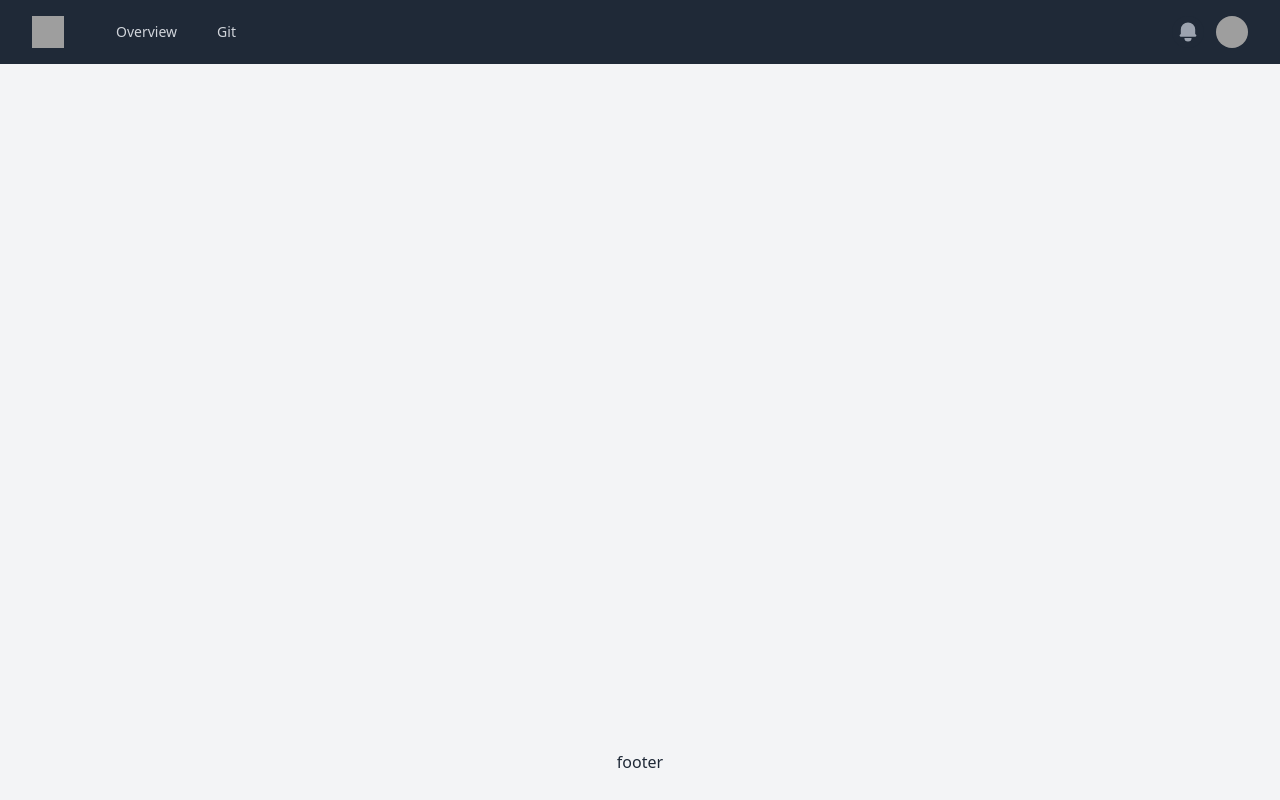
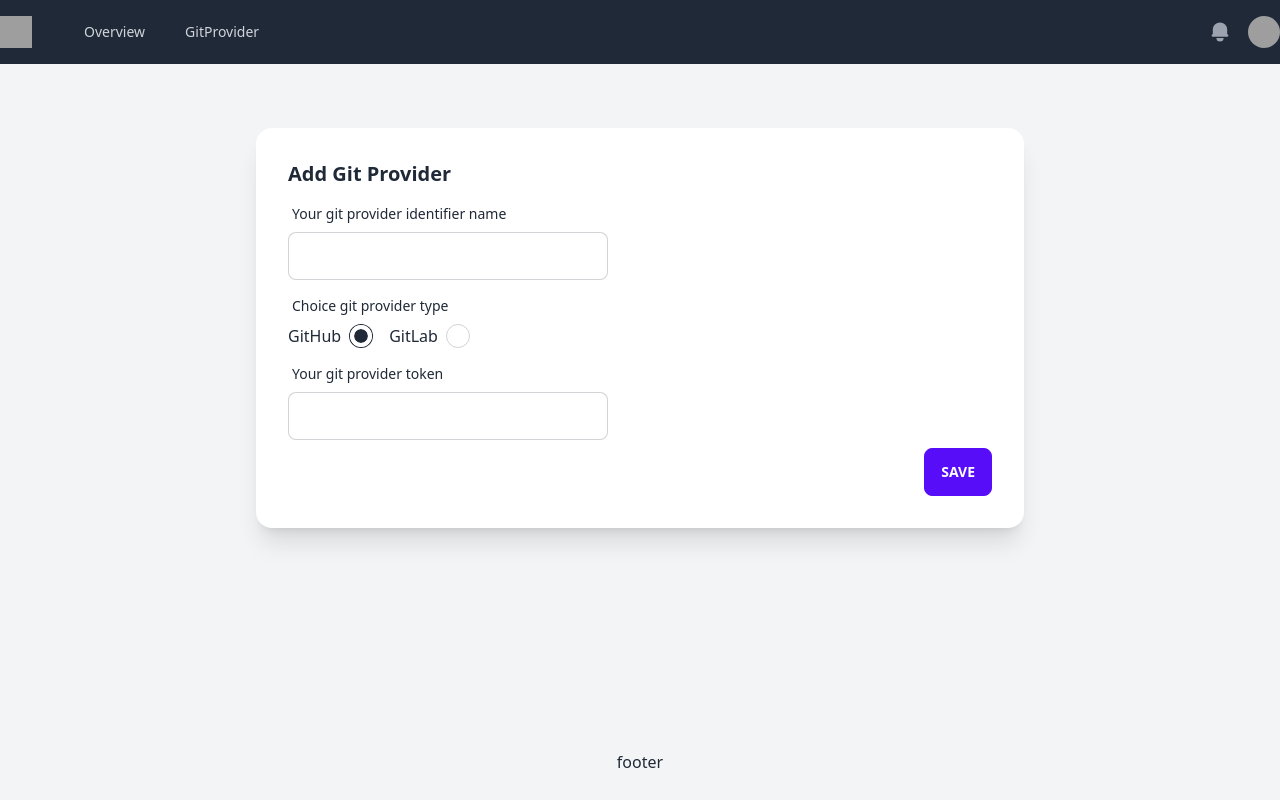
Before and after one commit to long2ice/devme-web, a React (Create React App) app: page /add-git in a window 1280 px wide. Built offline with nearby package versions, Linux system fonts and the light colour scheme; grey boxes are pictures that could not be loaded.

Commit message:
update pages

```diff
--- a/package.json
+++ b/package.json
@@ -4,6 +4,7 @@
   "private": true,
   "dependencies": {
     "@headlessui/react": "^1.6.6",
+    "axios": "^0.27.2",
     "daisyui": "^2.20.0",
     "react": "^18.2.0",
     "react-dom": "^18.2.0",
--- /dev/null
+++ b/src/apis/project.ts
@@ -0,0 +1,10 @@
+import axios from "../axios";
+
+interface CreateProject {}
+
+async function create_project(project: CreateProject) {
+  const res = await axios.post("/project", project);
+  return res.data;
+}
+
+export default create_project;
--- a/src/app.tsx
+++ b/src/app.tsx
@@ -4,6 +4,7 @@ import Project from "./pages/project";
 import Git from "./pages/git";
 import Nav from "./components/nav";
 import Footer from "./components/footer";
+import AddGit from "./pages/add-git";
 
 export default function App() {
   return (
@@ -13,6 +14,7 @@ export default function App() {
         <Route path="/" element={<Overview />} />
         <Route path="/project" element={<Project />} />
         <Route path="/git" element={<Git />} />
+        <Route path="/add-git" element={<AddGit />} />
       </Routes>
       <Footer />
     </div>
--- /dev/null
+++ b/src/axios.ts
@@ -0,0 +1,7 @@
+import axios from "axios";
+
+const http = axios.create({
+  baseURL: process.env.REACT_APP_API_URL || "http://localhost:8000",
+});
+
+export default http;
--- a/src/components/nav.tsx
+++ b/src/components/nav.tsx
@@ -2,6 +2,7 @@ import { HiBell, HiMenu, HiX } from "react-icons/hi";
 import { Disclosure, Menu, Transition } from "@headlessui/react";
 import { Fragment } from "react";
 import { Link, useLocation } from "react-router-dom";
+
 const user = {
   name: "Tom Cook",
   email: "tom@example.com",
@@ -10,7 +11,7 @@ const user = {
 };
 const navigation = [
   { name: "Overview", href: "/" },
-  { name: "Git", href: "/git" },
+  { name: "GitProvider", href: "/git" },
 ];
 const userNavigation = [
   { name: "Your Profile", href: "#" },
@@ -21,13 +22,14 @@ const userNavigation = [
 function classNames(...classes: Array<string>) {
   return classes.filter(Boolean).join(" ");
 }
+
 export default function Nav() {
   const location = useLocation();
   return (
     <Disclosure as="nav" className="bg-gray-800">
       {({ open }) => (
         <>
-          <div className="max-w-7xl mx-auto px-4 sm:px-6 lg:px-8">
+          <div className="max-w-7xl mx-auto">
             <div className="flex items-center justify-between h-16">
               <div className="flex items-center">
                 <div className="flex-shrink-0">
--- /dev/null
+++ b/src/pages/add-git.tsx
@@ -0,0 +1,45 @@
+export default function AddGit() {
+  return (
+    <div className="card bg-base-100 shadow-xl mx-[20%] mt-[5%]">
+      <div className="card-body">
+        <h2 className="card-title">Add Git Provider</h2>
+        <div className="form-control w-full max-w-xs">
+          <label className="label">
+            <span className="label-text">
+              Your git provider identifier name
+            </span>
+          </label>
+          <input type="text" className="input input-bordered w-full max-w-xs" />
+        </div>
+        <div className="form-control w-full max-w-xs">
+          <label className="label">
+            <span className="label-text">Choice git provider type</span>
+          </label>
+          <div className="flex gap-4">
+            <label className="flex gap-2">
+              <span>GitHub</span>
+              <input type="radio" name="type" className="radio" checked />
+            </label>
+            <label className="flex gap-2">
+              <span>GitLab</span>
+              <input
+                type="radio"
+                name="type"
+                className="radio checked:bg-primary"
+              />
+            </label>
+          </div>
+        </div>
+        <div className="form-control w-full max-w-xs">
+          <label className="label">
+            <span className="label-text">Your git provider token</span>
+          </label>
+          <input type="text" className="input input-bordered w-full max-w-xs" />
+        </div>
+        <div className="card-actions justify-end">
+          <button className="btn btn-primary">Save</button>
+        </div>
+      </div>
+    </div>
+  );
+}
--- a/src/pages/git.tsx
+++ b/src/pages/git.tsx
@@ -6,11 +6,11 @@ export default function Git() {
     <div>
       <header className="bg-white shadow">
         <div className="flex items-center max-w-7xl mx-auto py-6 px-4 sm:px-6 lg:px-8">
-          <h1 className="text-3xl font-bold text-gray-900">Git</h1>
-          <Link to="/project" className="ml-auto">
+          <h1 className="text-3xl font-bold text-gray-900">GitProvider</h1>
+          <Link to="/add-git" className="ml-auto">
             <button className="btn gap-2">
               <IoMdAdd size="1.5em" />
-              New Git Provider
+              Add Git Provider
             </button>
           </Link>
         </div>
--- a/src/pages/overview.tsx
+++ b/src/pages/overview.tsx
@@ -5,7 +5,7 @@ export default function Overview() {
   return (
     <div>
       <header className="bg-white shadow">
-        <div className="flex items-center max-w-7xl mx-auto py-6 px-4 sm:px-6 lg:px-8">
+        <div className="flex items-center max-w-7xl mx-auto py-6">
           <h1 className="text-3xl font-bold text-gray-900">Overview</h1>
           <Link to="/project" className="ml-auto">
             <button className="btn gap-2">
--- a/src/pages/project.tsx
+++ b/src/pages/project.tsx
@@ -1,3 +1,32 @@
+import { FaGithub, FaGitlab } from "react-icons/fa";
+import { Link } from "react-router-dom";
+
 export default function Project() {
-  return <h1>project</h1>;
+  return (
+    <div className="card bg-base-100 shadow-xl mx-[20%] mt-[5%]">
+      <div className="card-body">
+        <h2 className="card-title">Import Git Repository</h2>
+        <div className="card bg-gray-100 shadow-xl py-[5%] px-[20%] gap-2 mt-5">
+          <p className="mb-[5%] text-gray-500">
+            Select a Git provider to import an existing project from a Git
+            Repository.
+          </p>
+          <button className="btn gap-4">
+            <FaGithub size="1.5em" />
+            <span>GitHub</span>
+          </button>
+          <button className="btn gap-4 btn-primary">
+            <FaGitlab size="1.5em" />
+            GitLab
+          </button>
+          <Link className="link link-neutral mt-10 text-gray-700" to={""}>
+            Add Git Provider →
+          </Link>
+        </div>
+        <Link className="mt-10 text-gray-700" to={""}>
+          Import Third-Party Git Repository →
+        </Link>
+      </div>
+    </div>
+  );
 }
```
Also changed, not shown: 1 other file (tests, documents, lock files or other folders).
